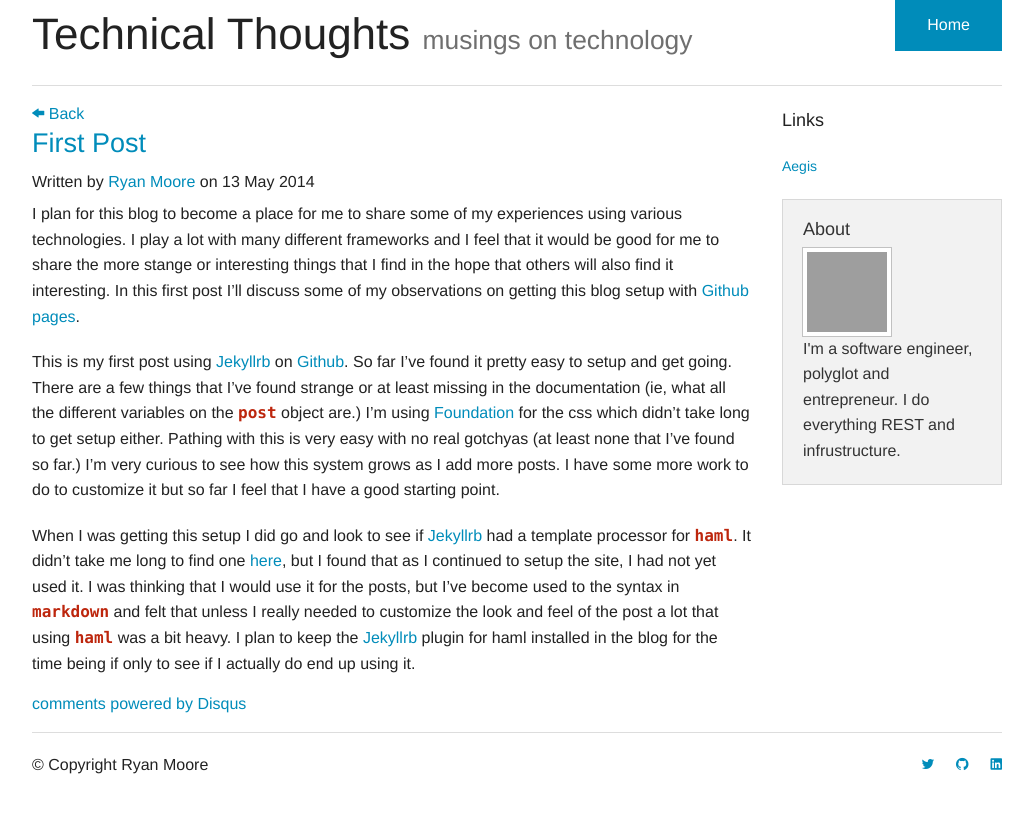
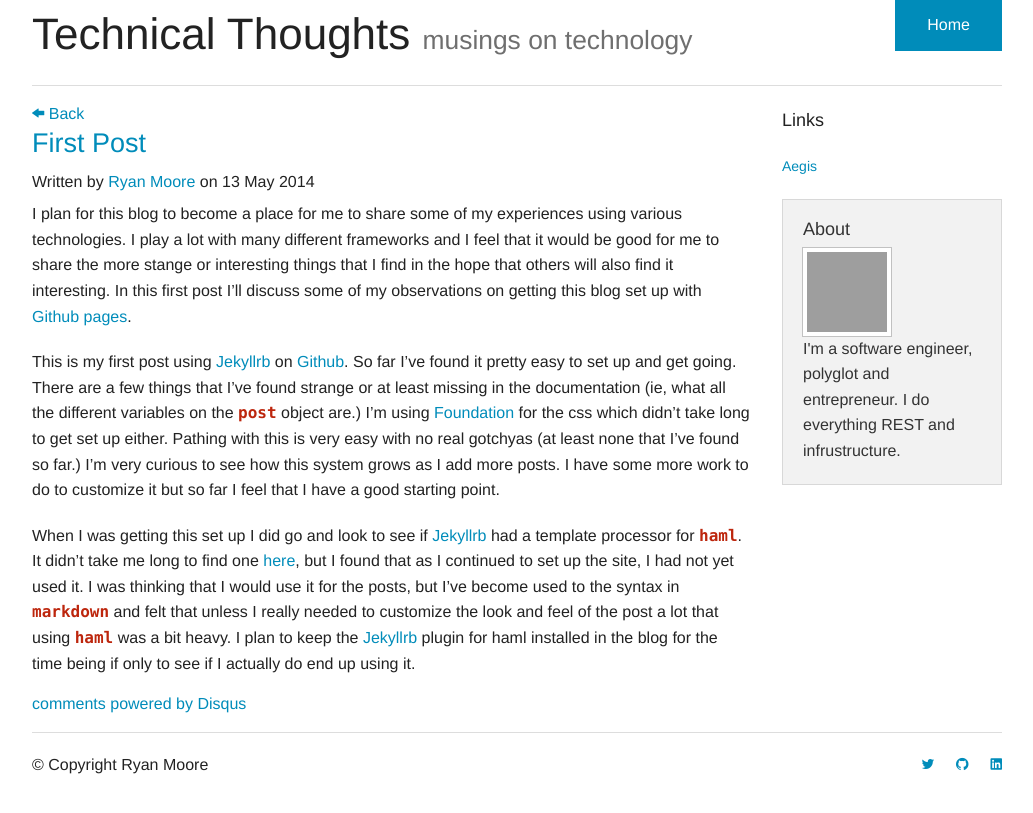
Before and after one commit to rpmoore/rpmoore.github.io, a Jekyll site: the page built from _posts/2014-05-13-first-post.md, in a window 1280 px wide. Shown: the top 813 px of the page, without its empty margins (123-1156 px from the left). Built offline with Jekyll 4.4.1, drawn with Linux system fonts in a browser that asks for light colours; comment, search, counter and statistics services are not loaded; grey boxes are pictures that could not be loaded.

Commit message:
Fixed some instances of setup to set up.

```diff
--- a/_posts/2014-05-13-first-post.md
+++ b/_posts/2014-05-13-first-post.md
@@ -2,8 +2,8 @@
 layout: post
 title: First Post
 ---
-I plan for this blog to become a place for me to share some of my experiences using various technologies.  I play a lot with many different frameworks and I feel that it would be good for me to share the more stange or interesting things that I find in the hope that others will also find it interesting.  In this first post I'll discuss some of my observations on getting this blog setup with [Github pages](https://pages.github.com/).
+I plan for this blog to become a place for me to share some of my experiences using various technologies.  I play a lot with many different frameworks and I feel that it would be good for me to share the more stange or interesting things that I find in the hope that others will also find it interesting.  In this first post I'll discuss some of my observations on getting this blog set up with [Github pages](https://pages.github.com/).
 
-This is my first post using [Jekyllrb](http://jekyllrb.com/) on [Github](http://github.com).  So far I've found it pretty easy to setup and get going.  There are a few things that I've found strange or at least missing in the documentation (ie, what all the different variables on the `post` object are.)  I'm using [Foundation](http://foundation.zurb.com/) for the css which didn't take long to get setup either.  Pathing with this is very easy with no real gotchyas (at least none that I've found so far.)  I'm very curious to see how this system grows as I add more posts.  I have some more work to do to customize it but so far I feel that I have a good starting point.
+This is my first post using [Jekyllrb](http://jekyllrb.com/) on [Github](http://github.com).  So far I've found it pretty easy to set up and get going.  There are a few things that I've found strange or at least missing in the documentation (ie, what all the different variables on the `post` object are.)  I'm using [Foundation](http://foundation.zurb.com/) for the css which didn't take long to get set up either.  Pathing with this is very easy with no real gotchyas (at least none that I've found so far.)  I'm very curious to see how this system grows as I add more posts.  I have some more work to do to customize it but so far I feel that I have a good starting point.
 
-When I was getting this setup I did go and look to see if [Jekyllrb](http://jekyllrb.com) had a template processor for `haml`.  It didn't take me long to find one [here](https://gist.github.com/dtjm/517556), but I found that as I continued to setup the site, I had not yet used it.  I was thinking that I would use it for the posts, but I've become used to the syntax in `markdown` and felt that unless I really needed to customize the look and feel of the post a lot that using `haml` was a bit heavy.  I plan to keep the [Jekyllrb](http://jekyllrb.com) plugin for haml installed in the blog for the time being if only to see if I actually do end up using it.
+When I was getting this set up I did go and look to see if [Jekyllrb](http://jekyllrb.com) had a template processor for `haml`.  It didn't take me long to find one [here](https://gist.github.com/dtjm/517556), but I found that as I continued to set up the site, I had not yet used it.  I was thinking that I would use it for the posts, but I've become used to the syntax in `markdown` and felt that unless I really needed to customize the look and feel of the post a lot that using `haml` was a bit heavy.  I plan to keep the [Jekyllrb](http://jekyllrb.com) plugin for haml installed in the blog for the time being if only to see if I actually do end up using it.
```
